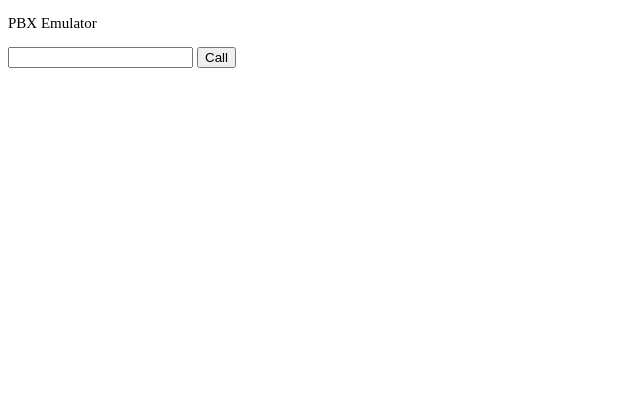
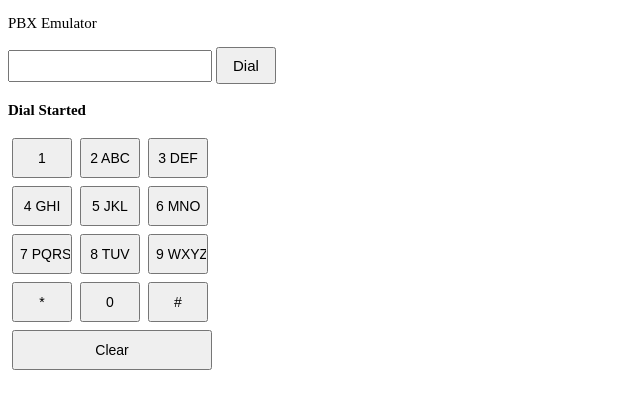
Before and after one commit to Phenon-io/lab2b, a plain HTML site: page index.html in a window 1280 px wide. Both pictures are taken after a click on the button "Dial". Shown: the whole page, without its empty margins (0-640 px from the left). Drawn offline with Linux system fonts and the light colour scheme.

Commit message:
final commit(?)

```diff
--- a/index.html
+++ b/index.html
@@ -1,16 +1,128 @@
-<!doctype HTML>
+<!DOCTYPE html>
 <html>
     <head>
+        <title>PBX Emulator</title>
+        <style>
+            p { font-size: 15px; }
+            .block { width: 60px; height: 40px; margin: 2px; font-size: 14px; }
+            #txt { margin-bottom: 10px; padding: 5px; font-size: 16px; width: 190px; }
+            #btn { padding: 8px 15px; font-size: 15px; }
+            #pl { margin-top: 10px; font-weight: bold; }
+            .error { color: red; }
+            .success { color: green; }
+            table { border-collapse: collapse; }
+            td { padding: 2px; }
+        </style>
+    </head>
+    <body>
         <title>PBX</title>
-        <style>p {font-size:15px;}</style>
+        <p>PBX Emulator </p>
+        <input type= "text" id= "txt" value="" readonly>
+        <input type= "button" id= "btn" value="Dial" onClick="toggleBtn()">
+        <p id= pl>Press Dial to start dialing</p>
+        <table>
+            <tr>
+                <td><input type = "button" class ="block" value= "1" onclick="enterNumber('1')"></td>
+                <td><input type = "button" class ="block" value= "2 ABC" onclick="enterNumber('2')"></td>
+                <td><input type = "button" class ="block" value= "3 DEF" onclick="enterNumber('3')"></td>
+            </tr>
+            <tr>
+                <td><input type = "button" class ="block" value= "4 GHI" onclick="enterNumber('4')"></td>
+                <td><input type = "button" class ="block" value= "5 JKL" onclick="enterNumber('5')"></td>
+                <td><input type = "button" class ="block" value= "6 MNO" onclick="enterNumber('6')"></td>
+            </tr>
+            <tr>
+                <td><input type = "button" class ="block" value= "7 PQRS" onclick="enterNumber('7')"></td>
+                <td><input type = "button" class ="block" value= "8 TUV" onclick="enterNumber('8')"></td>
+                <td><input type = "button" class ="block" value= "9 WXYZ" onclick="enterNumber('9')"></td>
+            </tr>
+            <tr>
+                <td><input type = "button" class ="block" value= "*" onclick="enterNumber('*')"></td>
+                <td><input type = "button" class ="block" value= "0" onclick="enterNumber('0')"></td>
+                <td><input type = "button" class ="block" value= "#" onclick="enterNumber('#')"></td>
+            </tr>
+            <tr>
+                <td colspan="3"><input type = "button" class ="block" style = "width:100%" value= "Clear" onclick="enterNumber('clear')"></td>
+            </tr>
+        </table>
+
         <script>
+            var valid_entry = false;
+            const btn = document.getElementById("btn");
+            const txt = document.getElementById("txt");
+            const pl = document.getElementById("pl");
+            //const allowed_chars = ""
+            // Did Regex instead
+            txt.disabled = true;
+
+            disableKeypad(true);
+
+            function disableKeypad(truefalse){
+                const buttonsToModify = document.querySelectorAll('table input[type="button"]:not([value="Clear"])');
+                buttonsToModify.forEach(
+                    button => {button.disabled = truefalse;}
+                );
+            }
+
             function toggleBtn() {
-                var btn = document.getElementById("btn");
-                btn.value = (btn.value.charAt(0)=="D" ? "Call" : "Dial");
+                if(btn.value == "Dial" && !btn.disabled){
+                    btn.disabled = false;
+                    txt.disabled = false;
+                    enterNumber('clear');
+                    disableKeypad(false);
+                    pl.innerHTML = "Dial Started";
+                }
+                else if(btn.value == "Call"){
+                    if(valid_entry){
+                        if(checkValidNumber()){
+                            btn.disabled = true;
+                            pl.innerHTML = "Call to " + txt.value + " was successful";
+                            btn.disabled = false;
+                            setTimeout(() => {
+                                txt.disabled = false;
+                                enterNumber('clear');
+                                btn.value = "Dial";
+                                valid_entry = false;
+                                pl.innerHTML = "Press Dial to start dialing";
+                            }, 2000);
+                        }
+                    }
+                    else{
+                        pl.innerHTML = "Please enter a valid phone number"
+                        btn.disabled = false;
+                        txt.disabled = false;
+                        enterNumber('clear');
+                        btn.value = "Dial";
+                        valid_entry = false;
+
+                        pl.innerHTML = "Press Dial to start dialing";
+                    }
+                }
             }
+            function enterNumber(x){
+                if(x == 'clear'){
+                    txt.value = "";
+                    disableKeypad(true);
+                    btn.value = "Dial";
+                    pl.innerHTML = "Press Dial to start dialing";
+                    return;
+                }
+                else txt.value += x;
+
+                if(txt.value.length == 9){
+                    txt.disabled = true;
+                    btn.value = "Call";
+                    valid_entry = true;
+                    disableKeypad(true);
+                }
+            }
+            function checkValidNumber(){
+                const phoneNumber = txt.value;
+                // 9 digits for this regex. Do | with {7} or {10} if desired, but remove valid_entry check
+                const numRegex = /^\d{9}$/;
+                return numRegex.test(phoneNumber);
+            }
+
         </script>
-        <p>PBX Emulator </p>
-        <input type=text id=txt value="">
-        <input type=button id=btn value="Dial" onClick="toggleBtn()">
-    </head>
+    </body>
 </html>
```
